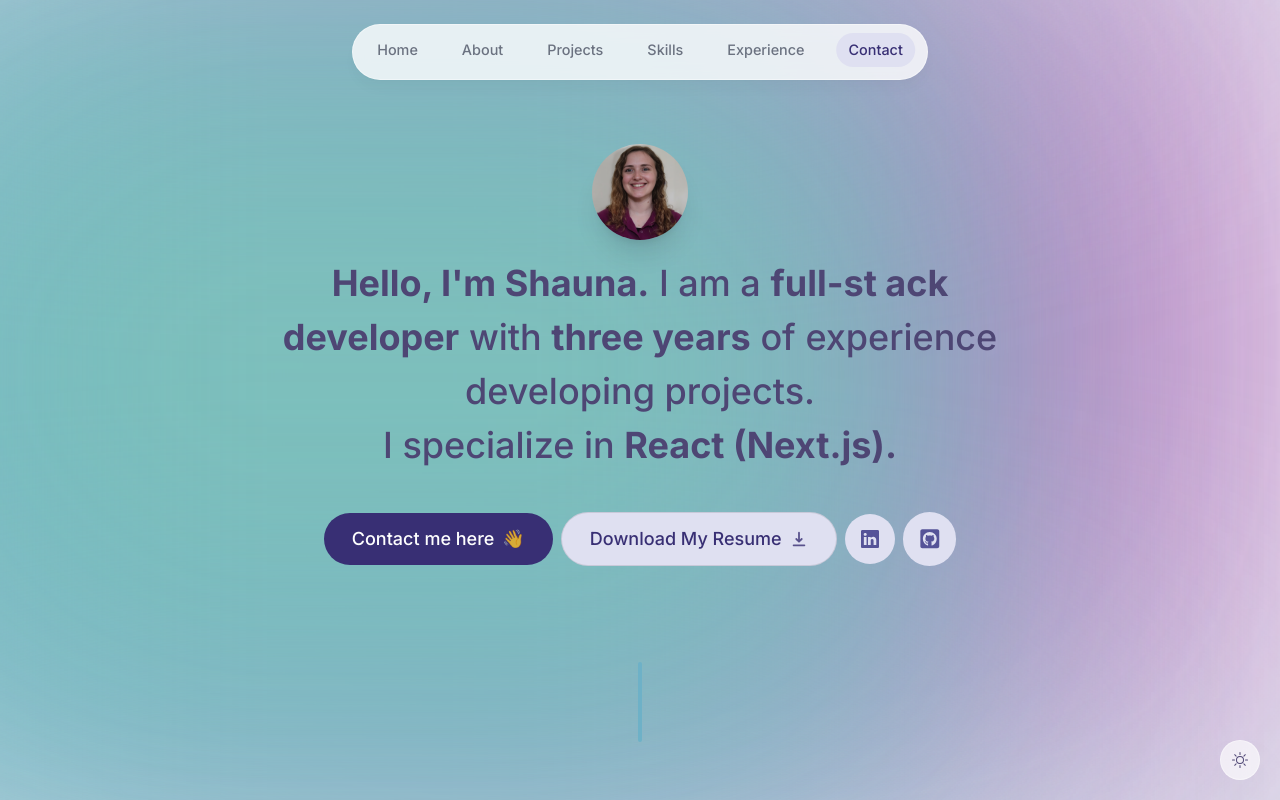
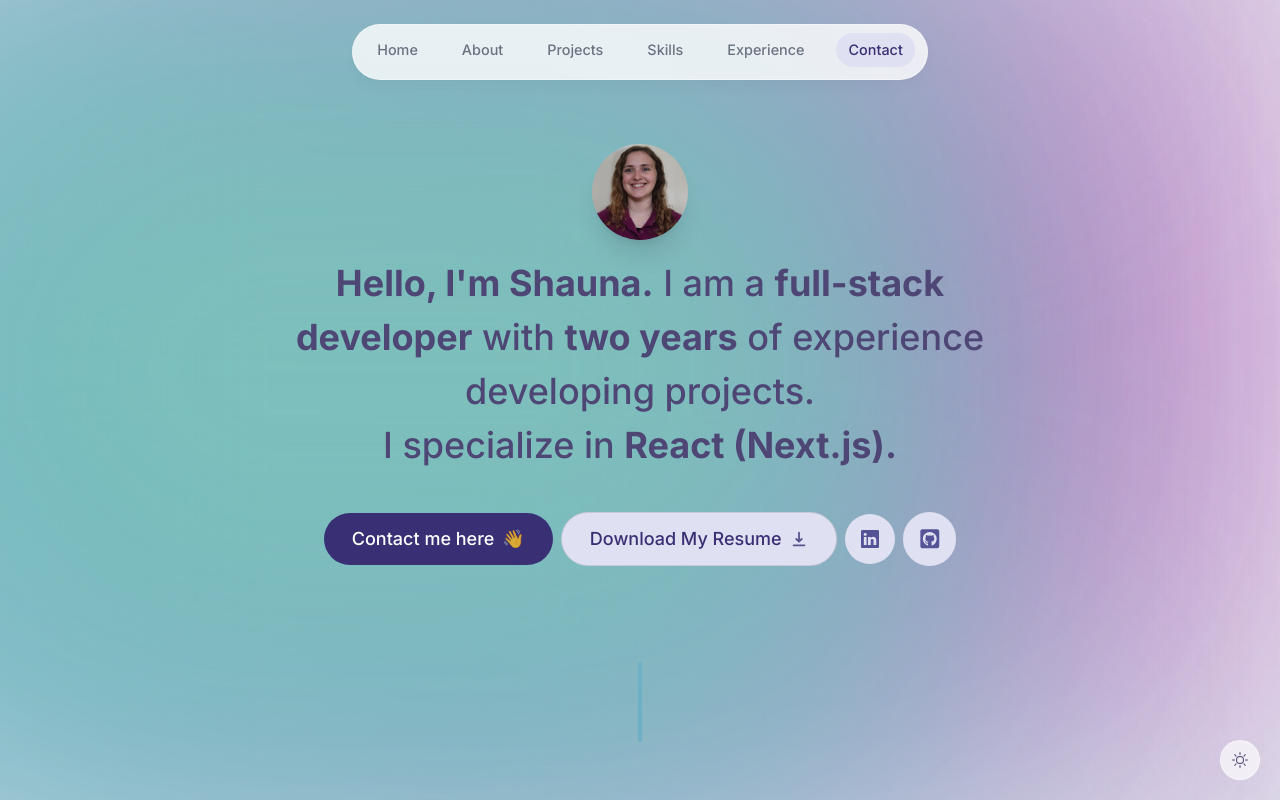
Before and after one commit to SLachelier/SLachelier-Dev-Portfolio, a Next.js app: page / in a window 1280 px wide. Shown: the top 800 px of the page. Built offline with nearby package versions, Linux system fonts and the light colour scheme; no server answers.

Commit message:
fixed intro

```diff
--- a/components/intro.tsx
+++ b/components/intro.tsx
@@ -41,7 +41,7 @@ export default function Intro() {
 
 
       <motion.h1 className='mb-10 mt-4 px-4 text-2xl font-medium !leading-[1.5] sm:text-4xl' initial={{ opacity: 0, y: 100 }} animate={{ opacity: 1, y: 0 }} transition={{ duration: 0.4 }}>
-        <span className='font-bold'>Hello, I'm Shauna.</span> I am a <span className='font-bold'>full-st ack developer</span> with <span className='font-bold'>three years</span> of experience developing projects. <br/>I specialize in <span className='font-bold'>React (Next.js).</span>
+        <span className='font-bold'>Hello, I'm Shauna.</span> I am a <span className='font-bold'>full-stack developer</span> with <span className='font-bold'>two years</span> of experience developing projects. <br/>I specialize in <span className='font-bold'>React (Next.js).</span>
       </motion.h1>
 
     <motion.div className='flex flex-col sm:flex-row items-center justify-center gap-2 px-4 text-lg font-medium'
```
